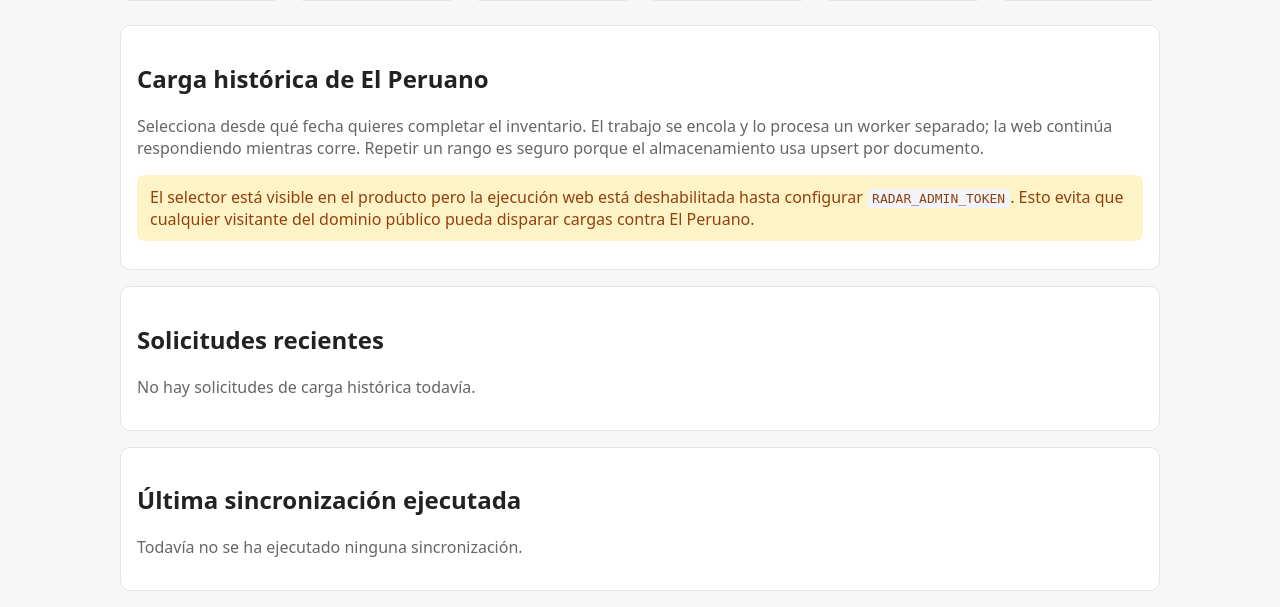
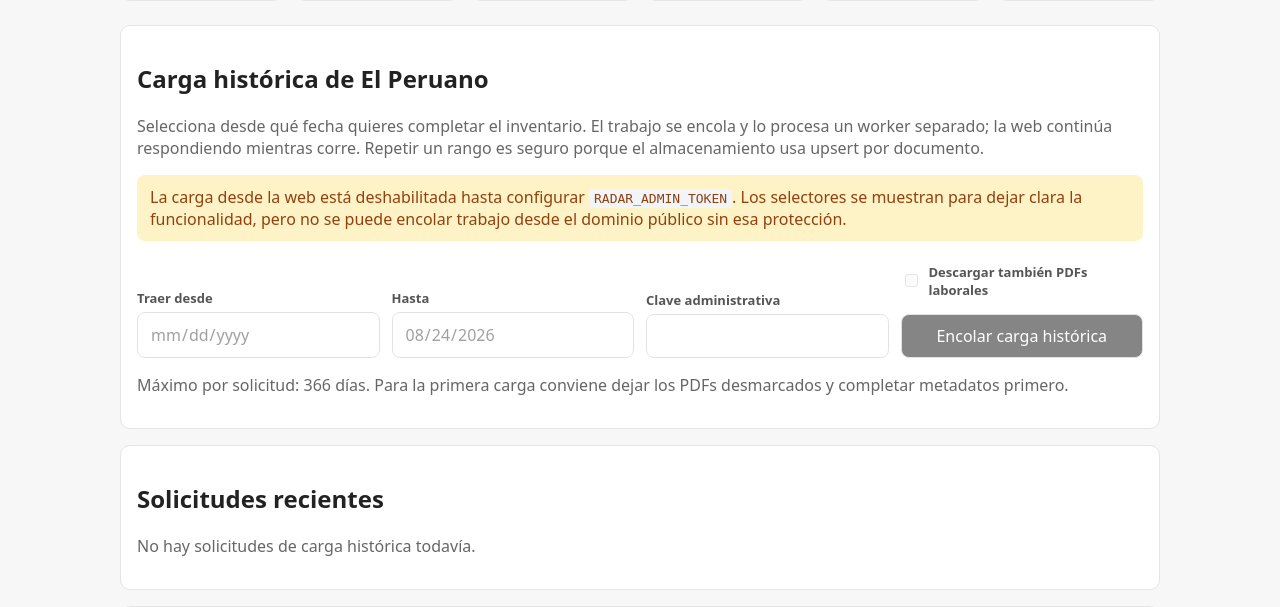
Before and after one commit to gumorenos/radar-laboral, a Flask app: page /status in a window 1280 px wide. Shown: the part 283-890 px from the top of the page. Run offline with Flask 3, Linux system fonts and the light colour scheme; data that the repository does not hold is empty.

Commit message:
Keep historical date selector visible when disabled

```diff
--- a/src/radar_laboral/templates/status.html
+++ b/src/radar_laboral/templates/status.html
@@ -29,6 +29,7 @@
     .field label { font-size: 13px; color: #555; font-weight: 600; }
     input, button { font: inherit; padding: 10px 12px; border: 1px solid #ccc; border-radius: 8px; background: white; box-sizing: border-box; width: 100%; }
     button { cursor: pointer; background: #222; color: white; }
+    input:disabled, button:disabled { cursor: not-allowed; opacity: .55; }
     .check { display: flex; align-items: center; gap: 8px; padding: 10px 0; }
     .check input { width: auto; }
     .notice { padding: 11px 13px; border-radius: 8px; margin: 12px 0; }
@@ -68,30 +69,29 @@
       {% if created == '1' %}<div class="notice notice-ok">Solicitud #{{ queued }} encolada correctamente.</div>{% else %}<div class="notice notice-warn">La solicitud #{{ queued }} ya estaba pendiente o en ejecución; no se duplicó.</div>{% endif %}
     {% endif %}
     {% if sync_error %}<div class="notice notice-error">{{ sync_error }}</div>{% endif %}
+    {% if not admin_enabled %}
+      <div class="notice notice-warn">La carga desde la web está deshabilitada hasta configurar <code>RADAR_ADMIN_TOKEN</code>. Los selectores se muestran para dejar clara la funcionalidad, pero no se puede encolar trabajo desde el dominio público sin esa protección.</div>
+    {% endif %}
 
-    {% if admin_enabled %}
     <form class="sync-form" method="post" action="/admin/backfill">
       <div class="field">
         <label for="start_date">Traer desde</label>
-          <input id="start_date" type="date" name="start_date" max="{{ today }}" required>
+        <input id="start_date" type="date" name="start_date" max="{{ today }}" required {% if not admin_enabled %}disabled{% endif %}>
       </div>
       <div class="field">
         <label for="end_date">Hasta</label>
-          <input id="end_date" type="date" name="end_date" value="{{ today }}" max="{{ today }}" required>
+        <input id="end_date" type="date" name="end_date" value="{{ today }}" max="{{ today }}" required {% if not admin_enabled %}disabled{% endif %}>
       </div>
       <div class="field">
         <label for="admin_token">Clave administrativa</label>
-          <input id="admin_token" type="password" name="admin_token" autocomplete="current-password" required>
+        <input id="admin_token" type="password" name="admin_token" autocomplete="current-password" required {% if not admin_enabled %}disabled{% endif %}>
       </div>
       <div class="field">
-          <label class="check"><input type="checkbox" name="download_pdfs" value="1"> Descargar también PDFs laborales</label>
-          <button type="submit">Encolar carga histórica</button>
+        <label class="check"><input type="checkbox" name="download_pdfs" value="1" {% if not admin_enabled %}disabled{% endif %}> Descargar también PDFs laborales</label>
+        <button type="submit" {% if not admin_enabled %}disabled{% endif %}>Encolar carga histórica</button>
       </div>
     </form>
     <p class="sub">Máximo por solicitud: {{ max_backfill_days }} días. Para la primera carga conviene dejar los PDFs desmarcados y completar metadatos primero.</p>
-    {% else %}
-      <div class="notice notice-warn">El selector está visible en el producto pero la ejecución web está deshabilitada hasta configurar <code>RADAR_ADMIN_TOKEN</code>. Esto evita que cualquier visitante del dominio público pueda disparar cargas contra El Peruano.</div>
-    {% endif %}
   </section>
 
   <section class="panel">
@@ -134,7 +134,7 @@
         <dt>Por revisar</dt><dd>{{ last_sync.review_count }}</dd>
         <dt>PDFs disponibles</dt><dd>{{ last_sync.pdf_count }}</dd>
         <dt>Publicación más reciente</dt><dd>{{ last_sync.latest_publication_date or '—' }}</dd>
-        {% if last_sync.error %}<dt>Error</dt><dd><code>{{ last_sync.error }}</code></dd>{% endif %}
+        {% if last_sync.error %}<dt>Error</dt><dd><code>{{ last_sync.error }}</code>{% endif %}</dd>
       </dl>
     {% else %}
       <p class="sub">Todavía no se ha ejecutado ninguna sincronización.</p>
```
Lines whose indentation alone changed are shown as unchanged.
